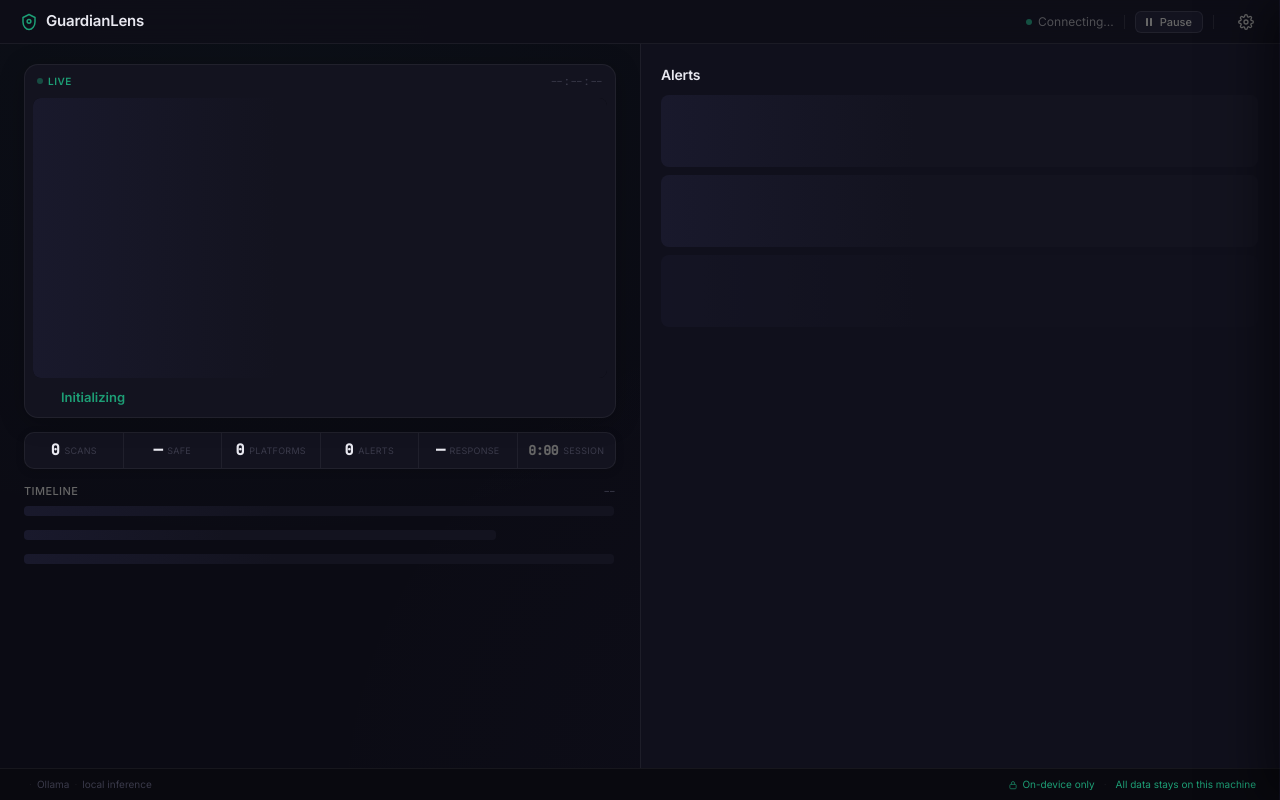
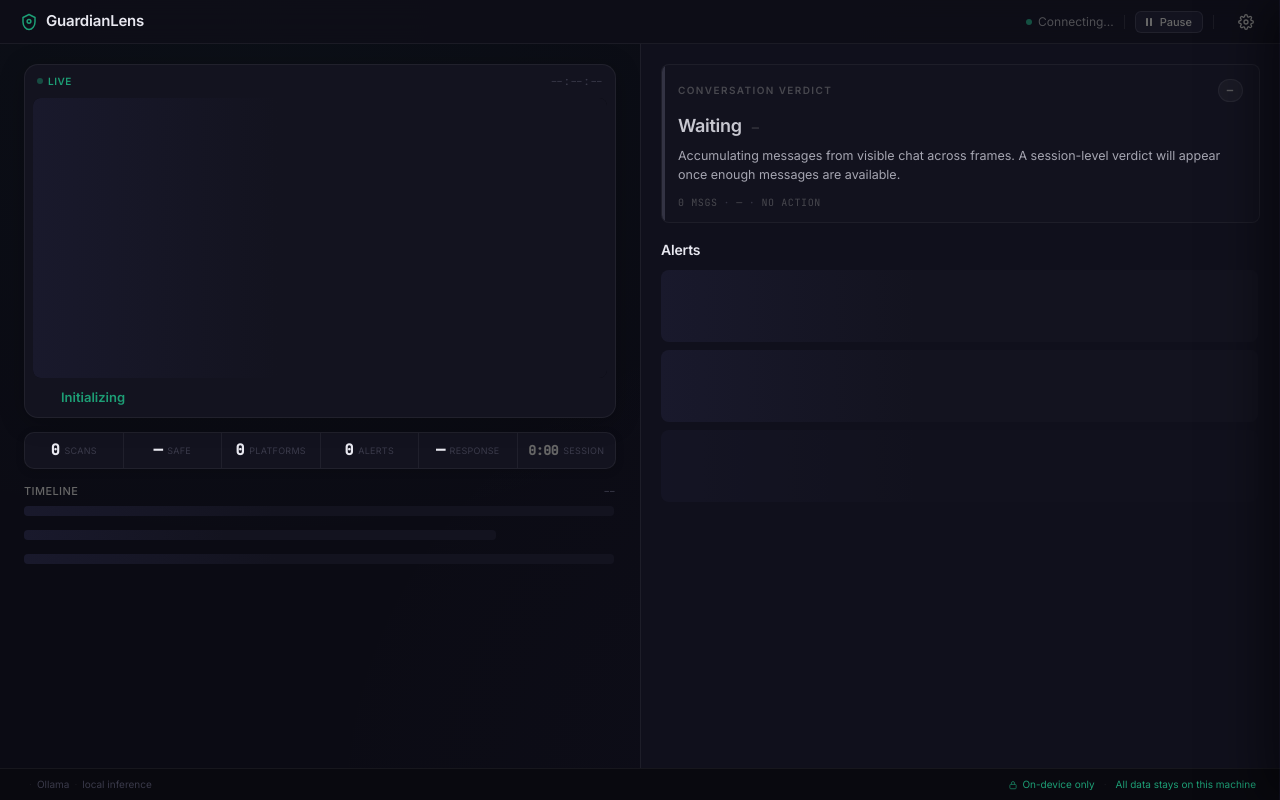
Before and after one commit to natalia-jaskowska/guardianlens, a Python web app: template app/templates/index.html in a window 1280 px wide. Run offline with Jinja, Linux system fonts and the light colour scheme; the template is opened without the code that fills it, so the values that code supplies are empty.

Commit message:
Dashboard: render session verdict card in sidebar
Wires the conversation-level SessionVerdict produced by
ConversationAnalyzer into the right sidebar. Always-visible card at
the top of overview-panel shows:

- Current level (safe/caution/warning/alert/critical) with coloured
  left border and text colour matching dashboard palette
- Certainty badge (low/medium/high) — distinct pill colouring because
  certainty is conceptually orthogonal to confidence
- Plain-English narrative from the model
- Up to 6 key indicator pills
- Meta row: messages_analyzed count, dominant category, and a loud
  "parent alert recommended" flag in red when set

When no verdict exists yet (first few frames), the card shows an
"accumulating messages (N)" placeholder so the layout doesn't jump
when the first verdict lands.

- templates/index.html: new card inside overview-panel
- static/dashboard.css: ~130 lines of new styles, reuses existing
  --safe/--caution/--orange/--alert tokens
- static/dashboard.js: new renderSessionVerdict() called from main
  render loop; new element refs in els object

Co-Authored-By: Claude Opus 4.6 (1M context) <noreply@anthropic.com>

```diff
--- a/app/static/dashboard.css
+++ b/app/static/dashboard.css
@@ -1328,6 +1328,144 @@ button { font-family: inherit; cursor: pointer; }
   margin-top: 2px;
 }
 
+/* ---- Conversation (session) verdict card ---- */
+
+.gl-session-verdict {
+  background: var(--bg-card);
+  border: 1px solid var(--border);
+  border-radius: var(--radius-lg);
+  padding: 14px 16px 12px;
+  margin-bottom: 16px;
+  position: relative;
+  overflow: hidden;
+  transition: border-color 0.35s ease, background 0.35s ease;
+}
+.gl-session-verdict::before {
+  content: "";
+  position: absolute;
+  left: 0;
+  top: 0;
+  bottom: 0;
+  width: 3px;
+  background: var(--text-ghost);
+  transition: background 0.35s ease;
+}
+.gl-session-verdict.gl-session-level-safe::before     { background: var(--safe); }
+.gl-session-verdict.gl-session-level-caution::before  { background: var(--caution); }
+.gl-session-verdict.gl-session-level-warning::before  { background: var(--orange); }
+.gl-session-verdict.gl-session-level-alert::before    { background: var(--alert); }
+.gl-session-verdict.gl-session-level-critical::before { background: var(--alert); }
+.gl-session-verdict.gl-session-level-alert,
+.gl-session-verdict.gl-session-level-critical {
+  border-color: rgba(226, 75, 74, 0.28);
+  background: linear-gradient(180deg, rgba(226, 75, 74, 0.06), var(--bg-card));
+}
+.gl-session-verdict.gl-session-verdict-empty {
+  opacity: 0.85;
+}
+.gl-session-verdict-head {
+  display: flex;
+  align-items: center;
+  justify-content: space-between;
+  margin-bottom: 10px;
+}
+.gl-session-verdict-label {
+  font-size: 10px;
+  font-weight: 600;
+  color: var(--text-muted);
+  text-transform: uppercase;
+  letter-spacing: 1.4px;
+}
+.gl-session-verdict-certainty {
+  font-family: var(--font-mono);
+  font-size: 10px;
+  font-weight: 600;
+  text-transform: uppercase;
+  letter-spacing: 1.2px;
+  padding: 3px 8px;
+  border-radius: 12px;
+  background: rgba(255, 255, 255, 0.04);
+  color: var(--text-dim);
+  border: 1px solid var(--border);
+}
+.gl-session-verdict-certainty.gl-certainty-low {
+  color: var(--text-muted);
+  background: rgba(255, 255, 255, 0.04);
+}
+.gl-session-verdict-certainty.gl-certainty-medium {
+  color: var(--caution);
+  background: var(--caution-bg);
+  border-color: rgba(186, 117, 23, 0.3);
+}
+.gl-session-verdict-certainty.gl-certainty-high {
+  color: var(--alert);
+  background: var(--alert-bg);
+  border-color: rgba(226, 75, 74, 0.3);
+}
+.gl-session-verdict-level-row {
+  display: flex;
+  align-items: baseline;
+  gap: 10px;
+  margin-bottom: 8px;
+}
+.gl-session-verdict-level {
+  font-size: 18px;
+  font-weight: 600;
+  letter-spacing: -0.3px;
+  color: var(--text-primary);
+  text-transform: capitalize;
+}
+.gl-session-verdict.gl-session-level-safe    .gl-session-verdict-level { color: var(--safe); }
+.gl-session-verdict.gl-session-level-caution .gl-session-verdict-level { color: var(--caution); }
+.gl-session-verdict.gl-session-level-warning .gl-session-verdict-level { color: var(--orange); }
+.gl-session-verdict.gl-session-level-alert   .gl-session-verdict-level { color: var(--alert); }
+.gl-session-verdict.gl-session-level-critical .gl-session-verdict-level { color: var(--alert); }
+.gl-session-verdict-confidence {
+  font-family: var(--font-mono);
+  font-size: 12px;
+  color: var(--text-muted);
+}
+.gl-session-verdict-narrative {
+  font-size: 12.5px;
+  line-height: 1.5;
+  color: var(--text-secondary);
+  margin-bottom: 10px;
+}
+.gl-session-verdict-indicators {
+  display: flex;
+  flex-wrap: wrap;
+  gap: 4px;
+  margin-bottom: 10px;
+}
+.gl-session-verdict-indicators:empty {
+  display: none;
+}
+.gl-session-verdict-indicators span {
+  font-size: 10px;
+  padding: 3px 8px;
+  border-radius: 10px;
+  background: var(--bg-elevated);
+  border: 1px solid var(--border);
+  color: var(--text-muted);
+  font-family: var(--font-mono);
+  letter-spacing: 0.1px;
+}
+.gl-session-verdict-meta {
+  display: flex;
+  align-items: center;
+  gap: 6px;
+  font-size: 10px;
+  color: var(--text-muted);
+  font-family: var(--font-mono);
+  text-transform: uppercase;
+  letter-spacing: 0.6px;
+}
+.gl-session-verdict-dot { color: var(--text-ghost); }
+#session-verdict-alert-flag.gl-session-alert-on {
+  color: var(--alert);
+  font-weight: 600;
+}
+
 /* ---- Alert history header ---- */
 
 .gl-history-header {
--- a/app/static/dashboard.js
+++ b/app/static/dashboard.js
@@ -33,6 +33,17 @@
 
     overviewPanel: document.getElementById("overview-panel"),
     detailPanel: document.getElementById("detail-panel"),
+
+    // Conversation-level (session) verdict card
+    sessionVerdictCard: document.getElementById("session-verdict-card"),
+    sessionVerdictCertainty: document.getElementById("session-verdict-certainty"),
+    sessionVerdictLevel: document.getElementById("session-verdict-level"),
+    sessionVerdictConfidence: document.getElementById("session-verdict-confidence"),
+    sessionVerdictNarrative: document.getElementById("session-verdict-narrative"),
+    sessionVerdictIndicators: document.getElementById("session-verdict-indicators"),
+    sessionVerdictCount: document.getElementById("session-verdict-count"),
+    sessionVerdictCategory: document.getElementById("session-verdict-category"),
+    sessionVerdictAlertFlag: document.getElementById("session-verdict-alert-flag"),
     analysisBack: document.getElementById("analysis-back"),
     // analysisTimestampLabel removed — no longer in HTML
     analysisCard: document.getElementById("analysis-card"),
@@ -638,6 +649,89 @@
     }
   }
 
+  // ----------------------------------------------------------------- session verdict
+
+  // Render the conversation-level verdict produced by ConversationAnalyzer.
+  // The card is ALWAYS present (even when no verdict exists yet) so the
+  // layout doesn't jump when the first verdict lands. We just swap its
+  // contents + colour class based on state.session_verdict.
+  function renderSessionVerdict(state) {
+    const card = els.sessionVerdictCard;
+    if (!card) return;
+    const sv = state.session_verdict;
+    const convSize = state.conversation_size || 0;
+
+    // Reset level classes on every render (class list may have accumulated).
+    card.classList.remove(
+      "gl-session-level-safe",
+      "gl-session-level-caution",
+      "gl-session-level-warning",
+      "gl-session-level-alert",
+      "gl-session-level-critical",
+      "gl-session-verdict-empty",
+    );
+
+    if (!sv) {
+      // No verdict yet — show placeholder with current accumulation count.
+      card.classList.add("gl-session-verdict-empty");
+      setText(els.sessionVerdictLevel, convSize === 0 ? "waiting" : "accumulating");
+      setText(els.sessionVerdictCertainty, "—");
+      setText(els.sessionVerdictConfidence, "—");
+      setText(
+        els.sessionVerdictNarrative,
+        convSize < 3
+          ? `Accumulating messages (${convSize}). A verdict will appear once the conversation analyzer has enough evidence.`
+          : `Analyzing ${convSize} message${convSize===1?"":"s"}...`,
+      );
+      els.sessionVerdictIndicators.innerHTML = "";
+      setText(els.sessionVerdictCount, `${convSize} msg${convSize===1?"":"s"}`);
+      setText(els.sessionVerdictCategory, "—");
+      setText(els.sessionVerdictAlertFlag, "no action");
+      els.sessionVerdictAlertFlag.classList.remove("gl-session-alert-on");
+      els.sessionVerdictCertainty.classList.remove(
+        "gl-certainty-low", "gl-certainty-medium", "gl-certainty-high",
+      );
+      return;
+    }
+
+    // Live verdict — wire every field.
+    const level = (sv.overall_level || "safe").toLowerCase();
+    const certainty = (sv.certainty || "low").toLowerCase();
+    const category = sv.overall_category || "none";
+    const conf = Math.round(sv.confidence || 0);
+
+    card.classList.add(`gl-session-level-${level}`);
+    setText(els.sessionVerdictLevel, level);
+    setText(els.sessionVerdictConfidence, `${conf}% confidence`);
+
+    els.sessionVerdictCertainty.classList.remove(
+      "gl-certainty-low", "gl-certainty-medium", "gl-certainty-high",
+    );
+    els.sessionVerdictCertainty.classList.add(`gl-certainty-${certainty}`);
+    setText(els.sessionVerdictCertainty, `${certainty} certainty`);
+
+    setText(els.sessionVerdictNarrative, sv.narrative || "");
+
+    // Render indicator pills.
+    const inds = Array.isArray(sv.key_indicators) ? sv.key_indicators : [];
+    els.sessionVerdictIndicators.innerHTML = inds
+      .slice(0, 6)
+      .map((i) => `<span>${esc(trunc(i, 80))}</span>`)
+      .join("");
+
+    // Meta row.
+    const n = sv.messages_analyzed || 0;
+    setText(els.sessionVerdictCount, `${n} msg${n===1?"":"s"} analyzed`);
+    setText(els.sessionVerdictCategory, category);
+    if (sv.parent_alert_recommended) {
+      setText(els.sessionVerdictAlertFlag, "parent alert recommended");
+      els.sessionVerdictAlertFlag.classList.add("gl-session-alert-on");
+    } else {
+      setText(els.sessionVerdictAlertFlag, "no action");
+      els.sessionVerdictAlertFlag.classList.remove("gl-session-alert-on");
+    }
+  }
+
   function renderReasoning(a) {
     const steps = (a&&a.reasoning_chain)||[];
     if (!steps.length) { els.reasoningChain.innerHTML = '<div class="gl-empty">No reasoning.</div>'; return; }
@@ -719,6 +813,7 @@
     renderShield(state);
     renderCapture(state);
     renderTimeline(state);
+    renderSessionVerdict(state);
 
     if (els.footerBytesCheck && state.metrics && state.metrics.screenshots > 0) {
       els.footerBytesCheck.classList.add("gl-footer-check-visible");
--- a/app/templates/index.html
+++ b/app/templates/index.html
@@ -168,6 +168,30 @@
         <aside class="gl-sidebar">
 
           <div id="overview-panel">
+
+            <!-- Conversation-level verdict (session analyzer) -->
+            <div class="gl-session-verdict gl-session-verdict-empty" id="session-verdict-card">
+              <div class="gl-session-verdict-head">
+                <span class="gl-session-verdict-label">Conversation verdict</span>
+                <span class="gl-session-verdict-certainty" id="session-verdict-certainty">—</span>
+              </div>
+              <div class="gl-session-verdict-level-row">
+                <span class="gl-session-verdict-level" id="session-verdict-level">waiting</span>
+                <span class="gl-session-verdict-confidence" id="session-verdict-confidence">—</span>
+              </div>
+              <div class="gl-session-verdict-narrative" id="session-verdict-narrative">
+                Accumulating messages from visible chat across frames. A session-level verdict will appear once enough messages are available.
+              </div>
+              <div class="gl-session-verdict-indicators" id="session-verdict-indicators"></div>
+              <div class="gl-session-verdict-meta">
+                <span id="session-verdict-count">0 msgs</span>
+                <span class="gl-session-verdict-dot">·</span>
+                <span id="session-verdict-category">—</span>
+                <span class="gl-session-verdict-dot">·</span>
+                <span id="session-verdict-alert-flag">no action</span>
+              </div>
+            </div>
+
             <div class="gl-history-header">
               <span class="gl-history-label" id="history-label">Alerts</span>
             </div>
```
